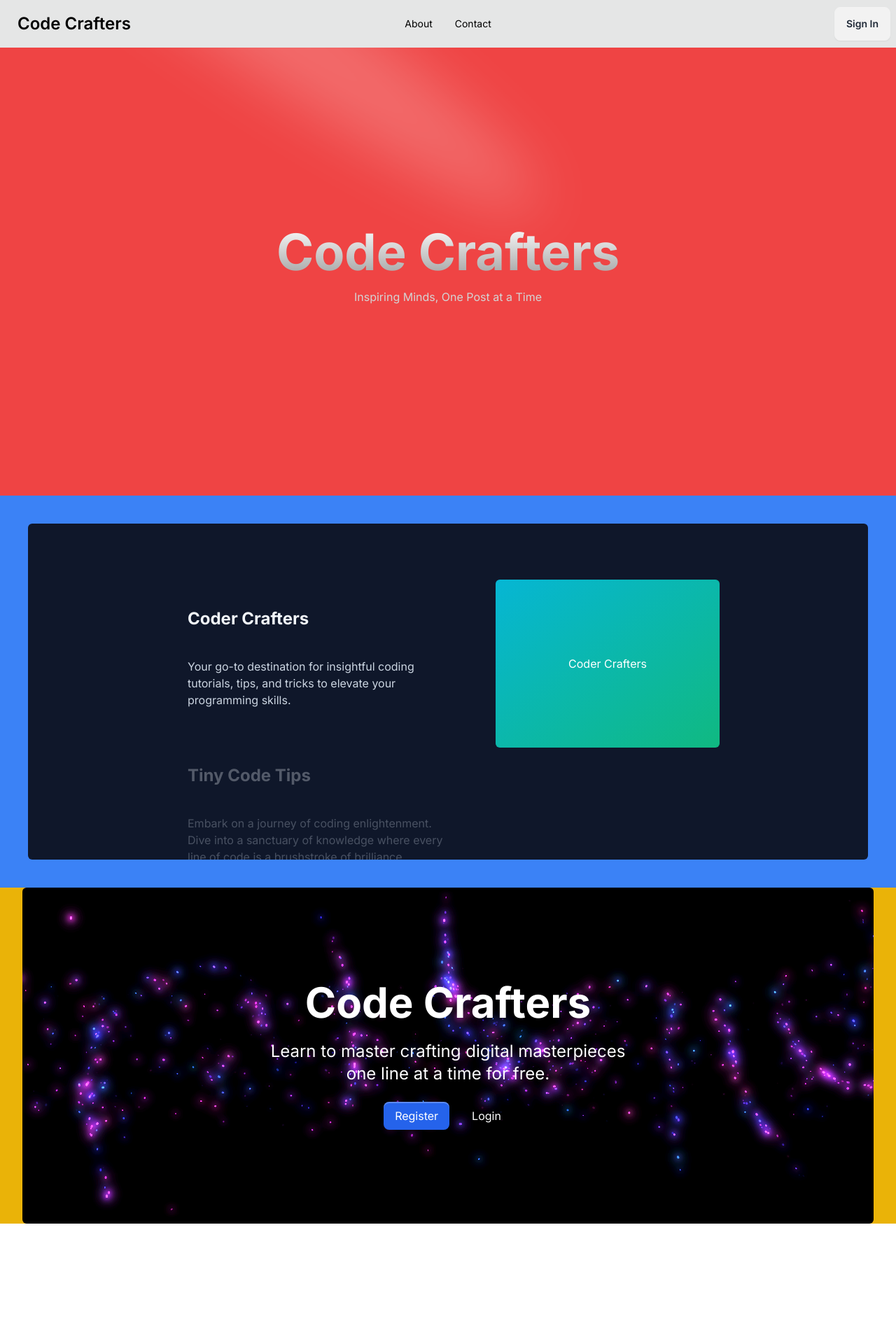
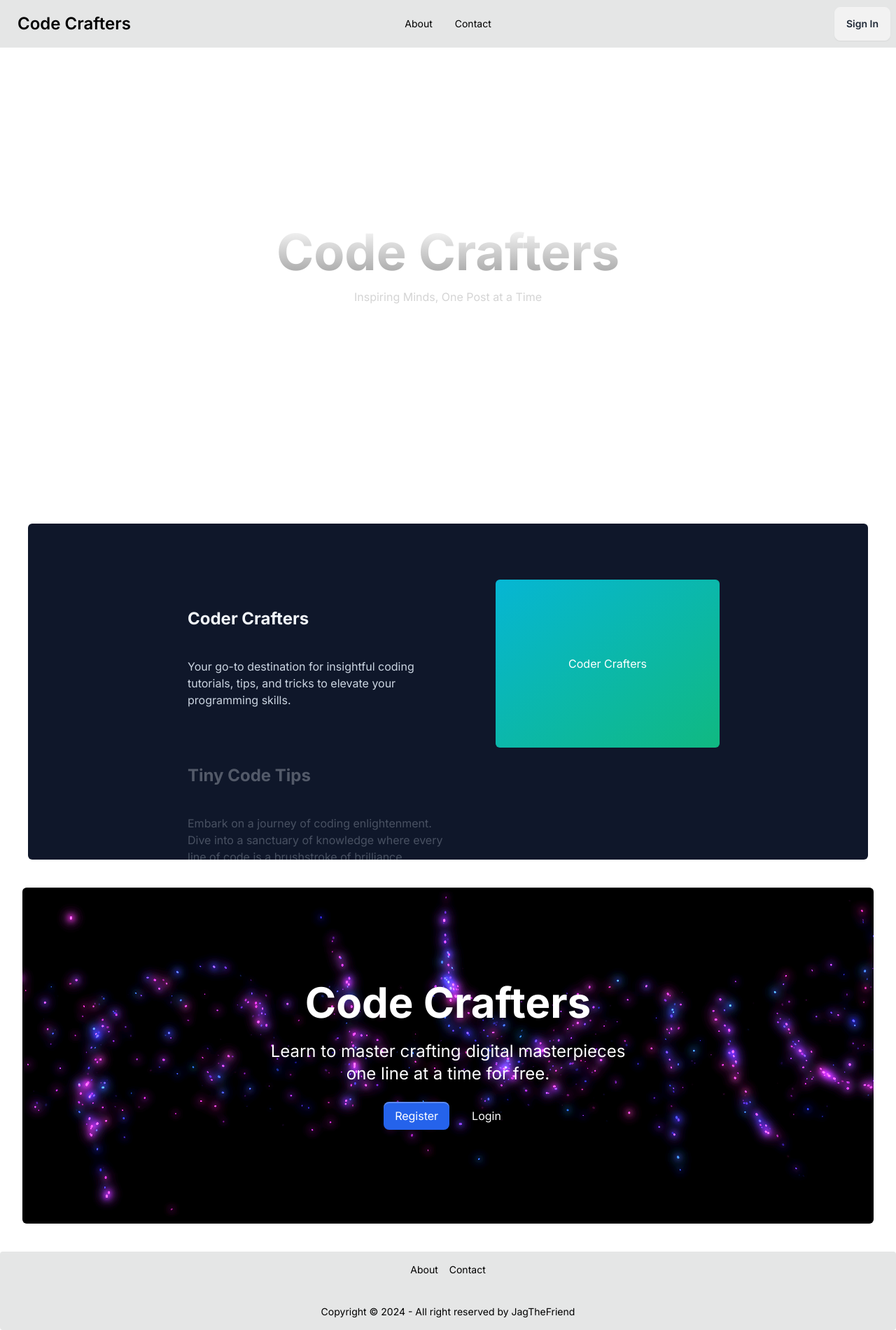
Before and after one commit to JagTheFriend/Code-Crafters, a Next.js app: page / in a window 1280 px wide. Shown: the whole page at 70% size. Before the commit the page ends 1748 px from the top, so only its background shows below. Built offline with nearby package versions, Linux system fonts and the light colour scheme.

Commit message:
Added footer
Signed-off-by: JagTheFriend <JagTheFriend12@gmail.com>

```diff
--- a/src/pages/index.tsx
+++ b/src/pages/index.tsx
@@ -48,6 +48,18 @@ function VortexPitch() {
   );
 }
 
+function Footer() {
+  return (
+    <footer className="footer footer-center bg-base-300 mt-10 rounded pb-4 pt-4">
+      <div className="grid grid-flow-col gap-4">
+        <a className="link link-hover">About</a>
+        <a className="link link-hover">Contact</a>
+      </div>
+      <p>Copyright © 2024 - All right reserved by JagTheFriend</p>
+    </footer>
+  );
+}
+
 export default function Home() {
   return (
     <>
@@ -64,16 +76,17 @@ export default function Home() {
         <section className="sticky top-0 z-50 bg-green-500">
           <Navbar />
         </section>
-        <section className="bg-red-500">
+        <section className="_bg-red-500">
           <SpotlightName />
         </section>
-        <section className="bg-blue-500">
+        <section className="_bg-blue-500">
           <StickyScrollReveal />
         </section>
-        <section className="bg-yellow-500">
+        <section className="_bg-yellow-500">
           <VortexPitch />
         </section>
       </main>
+      <Footer />
     </>
   );
 }
```
